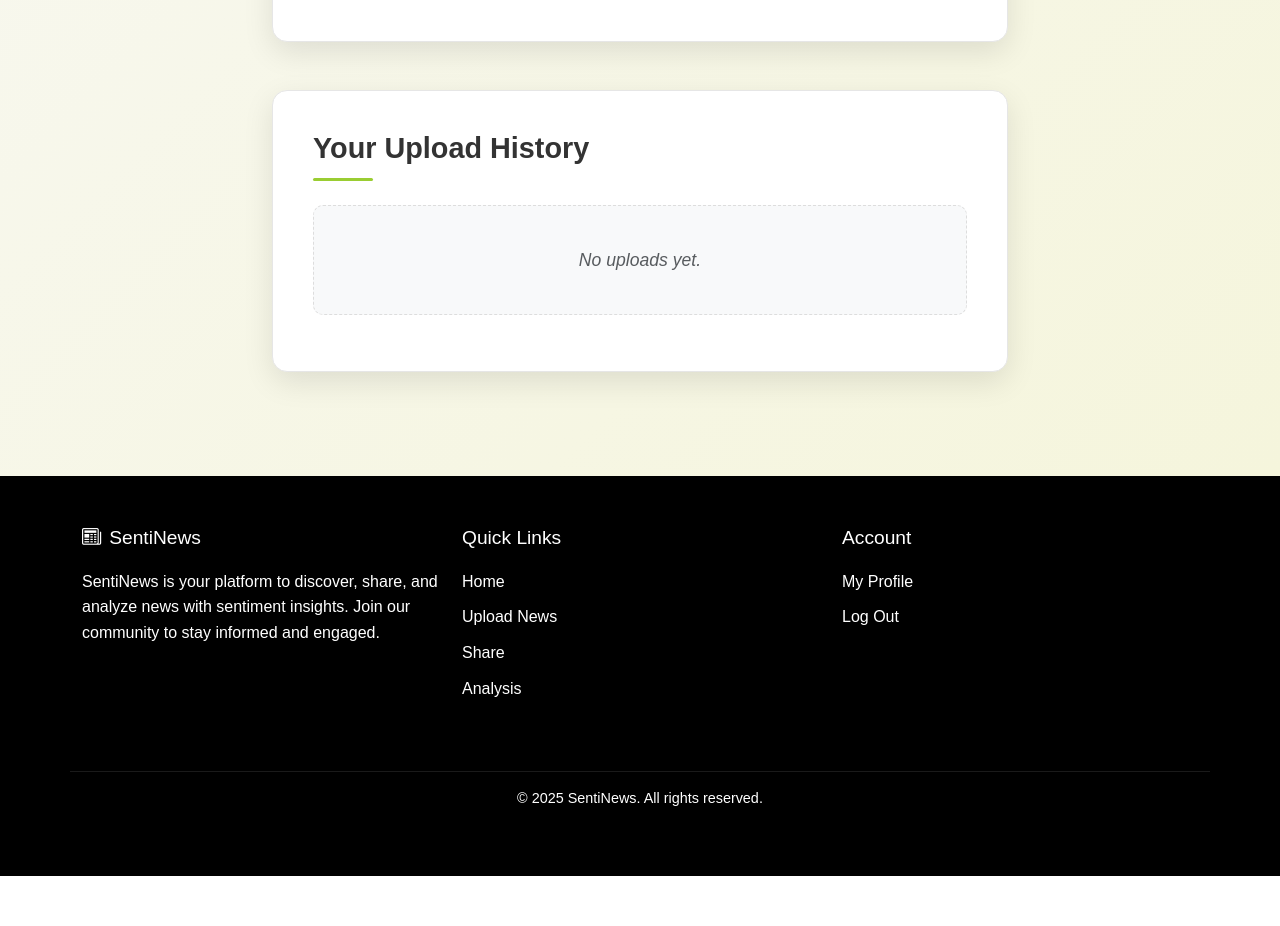
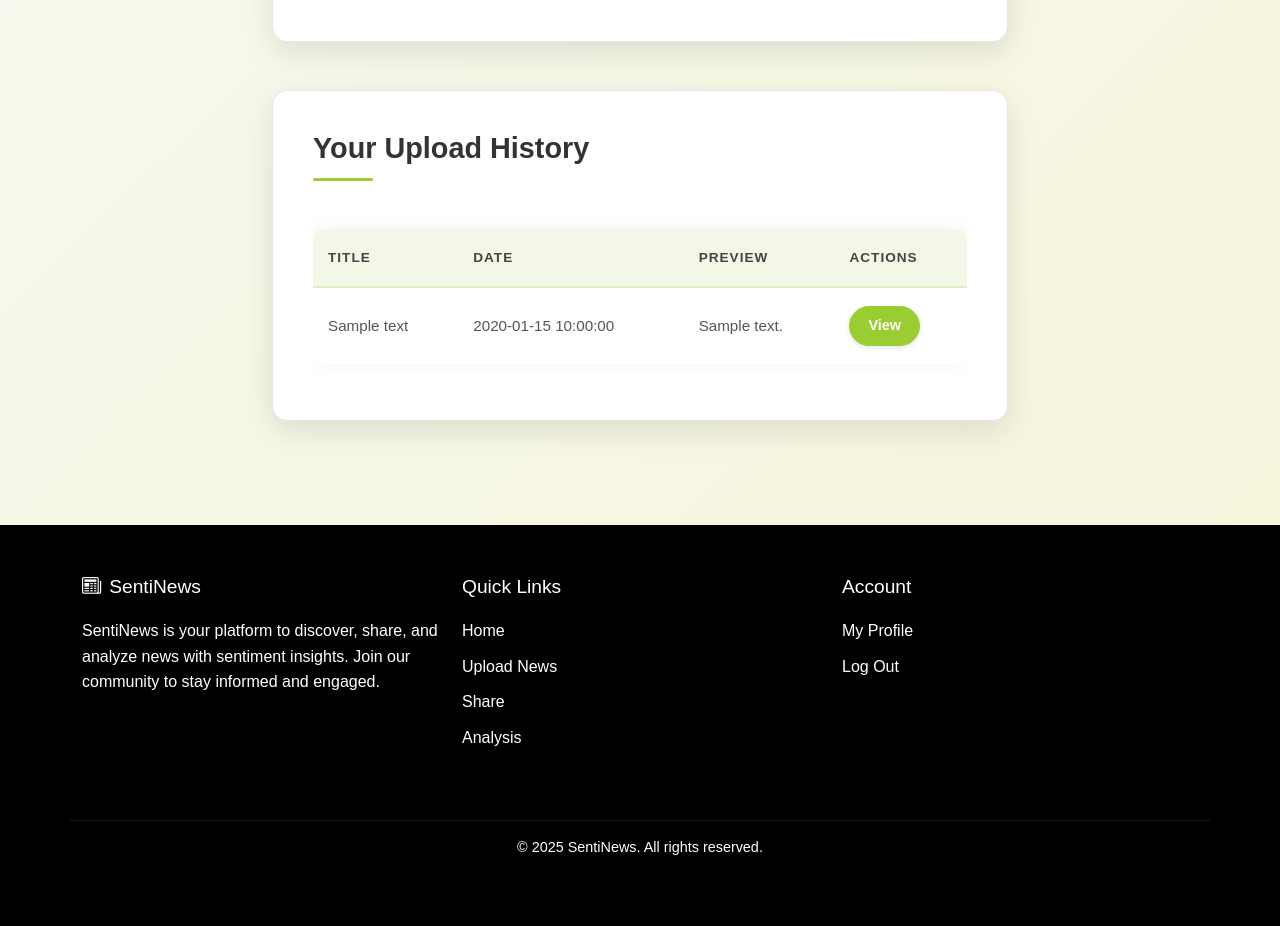
Before and after one commit to 5505GroupProject/Cits5505_groupProject, a Flask app: page /upload in a window 1280 px wide. Shown: the part 1372-2298 px from the top of the page. Before the commit the page ends 2248 px from the top, so only its background shows below. Run offline with Flask 3, Linux system fonts and the light colour scheme; a user stored in the database is signed in; tables that the repository leaves empty hold one stand-in row (values such as "Sample post"); some libraries are stand-ins or nearby versions.

Commit message:
Fixed the issue #28 where upload history isn't getting displayed aafter login secong time

```diff
--- a/app/routes/upload.py
+++ b/app/routes/upload.py
@@ -22,9 +22,14 @@ def allowed_file(filename):
 @upload_bp.route('/', methods=['GET', 'POST'])
 @login_required
 def upload():
-    # For GET requests, simply render the template with uploads
+    # For GET requests, always explicitly query the latest uploads
     if request.method == 'GET':
-        recent_uploads = UploadedText.query.filter_by(user_id=current_user.id).order_by(UploadedText.created_at.desc()).all()
+        # Force database query to get fresh data, regardless of session state
+        if current_user and hasattr(current_user, 'id'):
+            recent_uploads = UploadedText.query.filter_by(user_id=current_user.id).order_by(UploadedText.created_at.desc()).all()
+        else:
+            recent_uploads = []
+
         return render_template('upload.html', uploads=recent_uploads)
 
     # From here on, we're handling POST requests
--- a/app/static/js/upload.js
+++ b/app/static/js/upload.js
@@ -101,6 +101,72 @@ document.addEventListener('DOMContentLoaded', function() {
         });
     }
 
-    // We're relying on server-rendered history now. The AJAX-based history loading has been removed.
-    // The server will provide the full history with the initial page load.
+    // Load upload history via AJAX to ensure fresh data after login
+    loadUploadHistory();
 });
+
+// Function to load upload history
+function loadUploadHistory() {
+    // Show loading spinner
+    const loadingSpinner = document.getElementById('historyLoadingSpinner');
+    if (loadingSpinner) {
+        loadingSpinner.style.display = 'block';
+    }
+
+    fetch('/upload/history')
+        .then(response => response.json())
+        .then(data => {
+            // Hide loading spinner
+            if (loadingSpinner) {
+                loadingSpinner.style.display = 'none';
+            }
+
+            if (data.success && data.uploads) {
+                updateUploadHistoryTable(data.uploads);
+            } else {
+                console.error('Failed to load upload history:', data.error);
+            }
+        })
+        .catch(error => {
+            // Hide loading spinner on error too
+            if (loadingSpinner) {
+                loadingSpinner.style.display = 'none';
+            }
+            console.error('Error loading upload history:', error);
+        });
+}
+
+// Function to update the upload history table with data
+function updateUploadHistoryTable(uploads) {
+    const historyTableBody = document.querySelector('.upload-history table tbody');
+
+    if (!historyTableBody) {
+        console.error('Upload history table not found!');
+        return;
+    }
+
+    // Clear existing content
+    historyTableBody.innerHTML = '';
+
+    if (uploads.length === 0) {
+        // If no uploads, show a message
+        const messageRow = document.createElement('tr');
+        messageRow.innerHTML = '<td colspan="4" class="text-center text-muted">No uploads yet.</td>';
+        historyTableBody.appendChild(messageRow);
+        return;
+    }
+
+    // Add each upload to the table
+    uploads.forEach(upload => {
+        const row = document.createElement('tr');
+        row.innerHTML = `
+            <td>${upload.title || 'Untitled'}</td>
+            <td>${upload.created_at}</td>
+            <td>${upload.preview}</td>
+            <td>
+                <a href="/upload/view/${upload.id}" class="btn btn-sm btn-primary">View</a>
+            </td>
+        `;
+        historyTableBody.appendChild(row);
+    });
+}
--- a/app/templates/upload.html
+++ b/app/templates/upload.html
@@ -67,11 +67,14 @@
                     </form>
                 </div>
 
-                <!-- Upload History (directly from template) -->
+                <!-- Upload History (modified to support JavaScript refresh) -->
                 <div class="upload-history content-card">
                     <h3>Your Upload History</h3>
-
-                    {% if uploads %}
+                    <div id="historyLoadingSpinner" class="text-center my-3">
+                        <div class="spinner-border text-primary" role="status">
+                            <span class="visually-hidden">Loading...</span>
+                        </div>
+                    </div>
                     <div class="table-responsive">
                         <table class="table">
                             <thead>
@@ -83,6 +86,8 @@
                                 </tr>
                             </thead>
                             <tbody>
+                                <!-- Initially empty, will be populated by JavaScript -->
+                                {% if uploads %}
                                     {% for upload in uploads %}
                                         <tr>
                                             <td>{{ upload.title or 'Untitled' }}</td>
@@ -93,12 +98,14 @@
                                             </td>
                                         </tr>
                                     {% endfor %}
+                                {% else %}
+                                    <tr>
+                                        <td colspan="4" class="text-center text-muted">No uploads yet.</td>
+                                    </tr>
+                                {% endif %}
                             </tbody>
                         </table>
                     </div>
-                    {% else %}
-                        <p class="text-center text-muted">No uploads yet.</p>
-                    {% endif %}
                 </div>
             </div>
         </div>
@@ -107,7 +114,9 @@
 {% endblock %}
 
 {% block scripts %}
+<script src="{{ url_for('static', filename='js/upload.js') }}"></script>
 <script>
+    // Keeping the existing inline JavaScript for backward compatibility
     document.addEventListener('DOMContentLoaded', function() {
         // Word counter
         const textArea = document.getElementById('newsContent');
```
Lines whose indentation alone changed are shown as unchanged.
